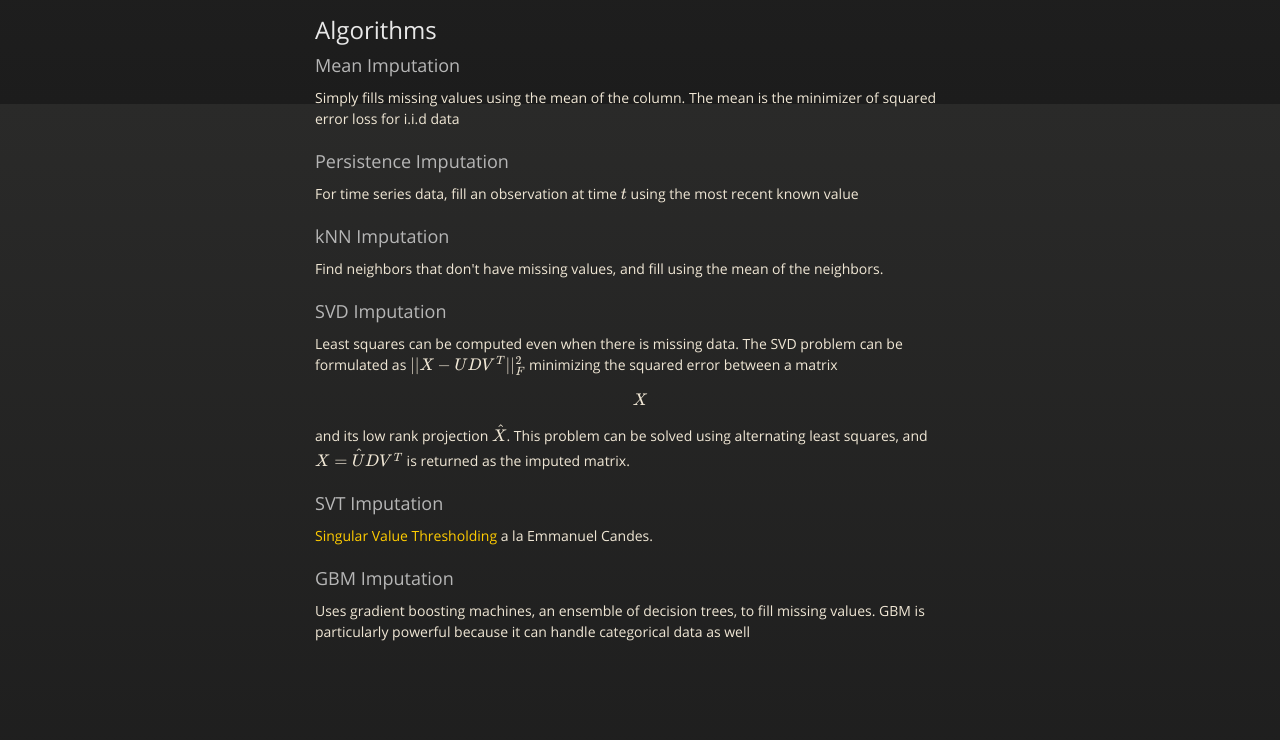
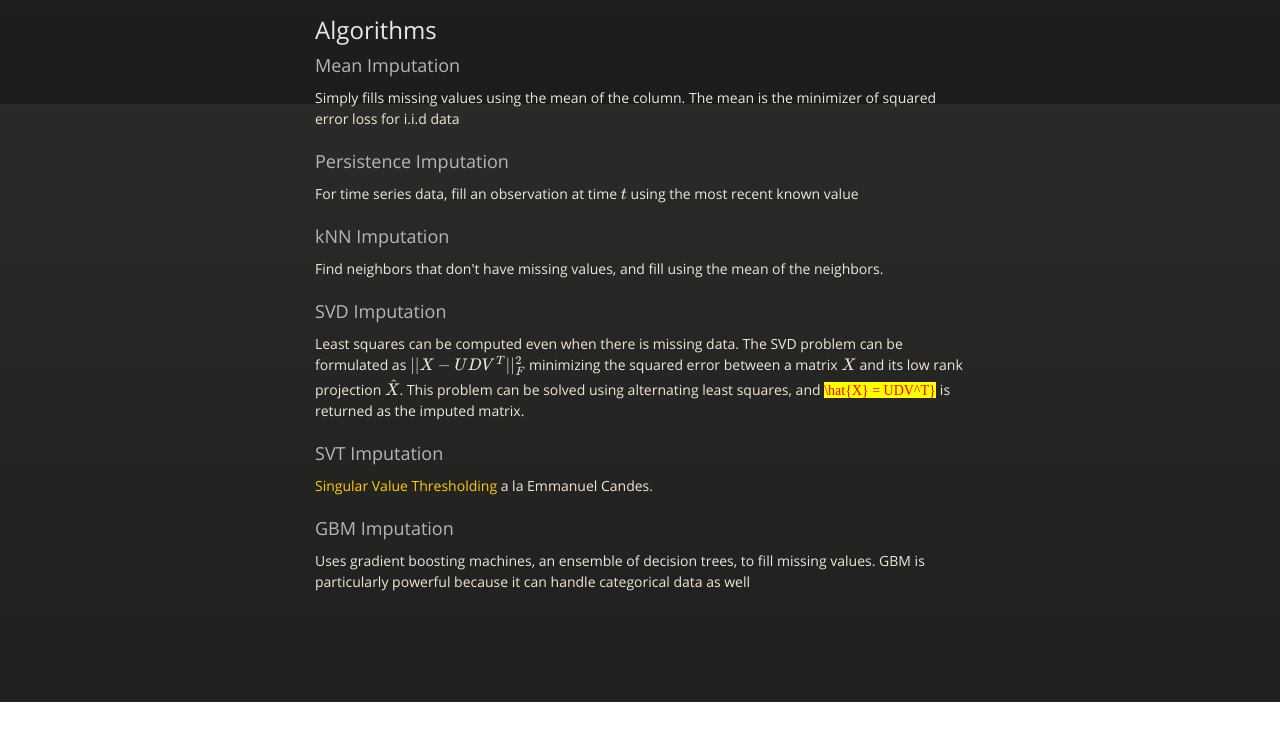
Before and after one commit to jeffwong/imputation, a plain HTML site: page index.html in a window 1280 px wide. Shown: the part 696-1436 px from the top of the page. After the commit the page ends 1398 px from the top, so only its background shows below. Drawn offline with nearby package versions, Linux system fonts and the light colour scheme; some packages are replaced by stand-ins of ours.

Commit message:
math typos

```diff
--- a/index.html
+++ b/index.html
@@ -77,8 +77,8 @@ SVDImpute(x, k)
 
 <p>Least squares can be computed even when there is missing data.  The SVD problem can be formulated as
 \( \DeclareMathOperator*{\argmin}{arg\,min} ||X - UDV^T||_F^2 \)
-minimizing the squared error between a matrix \[X\] and its low rank projection \(\hat{X}\).
-This problem can be solved using alternating least squares, and \(\hat{X = UDV^T}\) is returned as the imputed matrix.</p>
+minimizing the squared error between a matrix \(X\) and its low rank projection \(\hat{X}\).
+This problem can be solved using alternating least squares, and \(\hat{X} = UDV^T}\) is returned as the imputed matrix.</p>
 
 <h3>SVT Imputation</h3>
 
```
